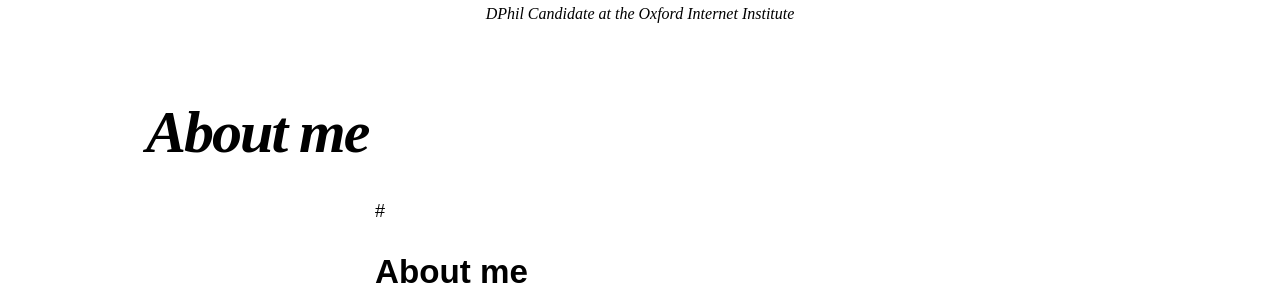
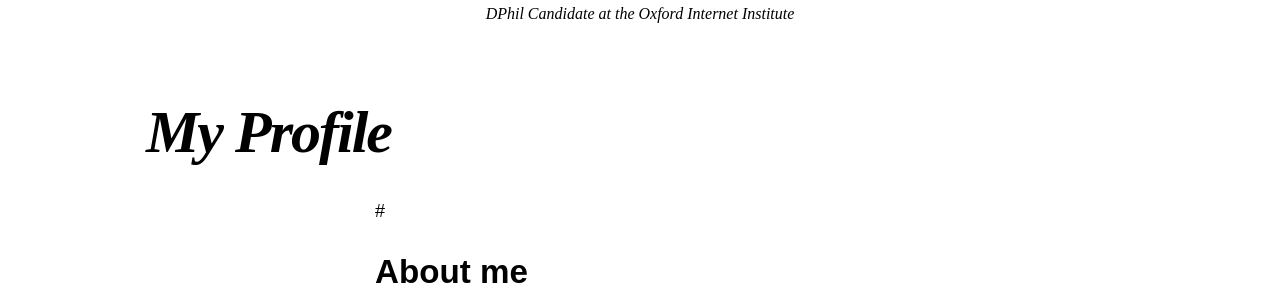
Before and after one commit to pgilders/pgilders.github.io, a Jekyll site: the page built from index.md, in a window 1280 px wide. Shown: the part 262-562 px from the top of the page. Built offline with Jekyll 4.4.1, drawn with Linux system fonts in a browser that asks for light colours; nearby versions of some CDN libraries; our own code applies the rules of GitHub Pages for plain Markdown files.

Commit message:
Update index.md

```diff
--- a/index.md
+++ b/index.md
@@ -1,9 +1,10 @@
 ---
 layout: post
 author: Patrick_Gildersleve
+title: My Profile
 footer_links:
   - title: Twitter
-    url: https://twitter.com/username
+    url: https://twitter.com/pgildersleve
     icon: fab fa-twitter-square
 ---
 #
```
